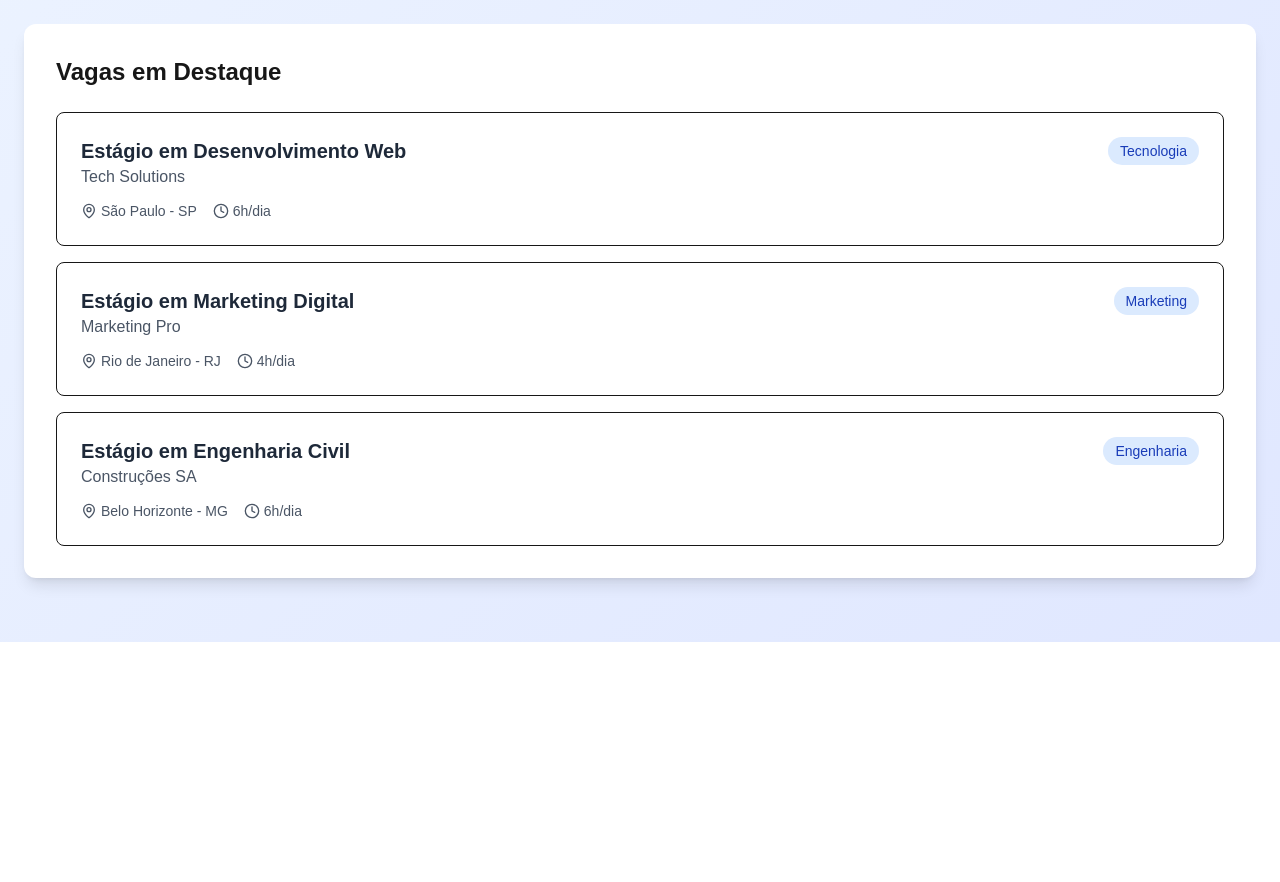
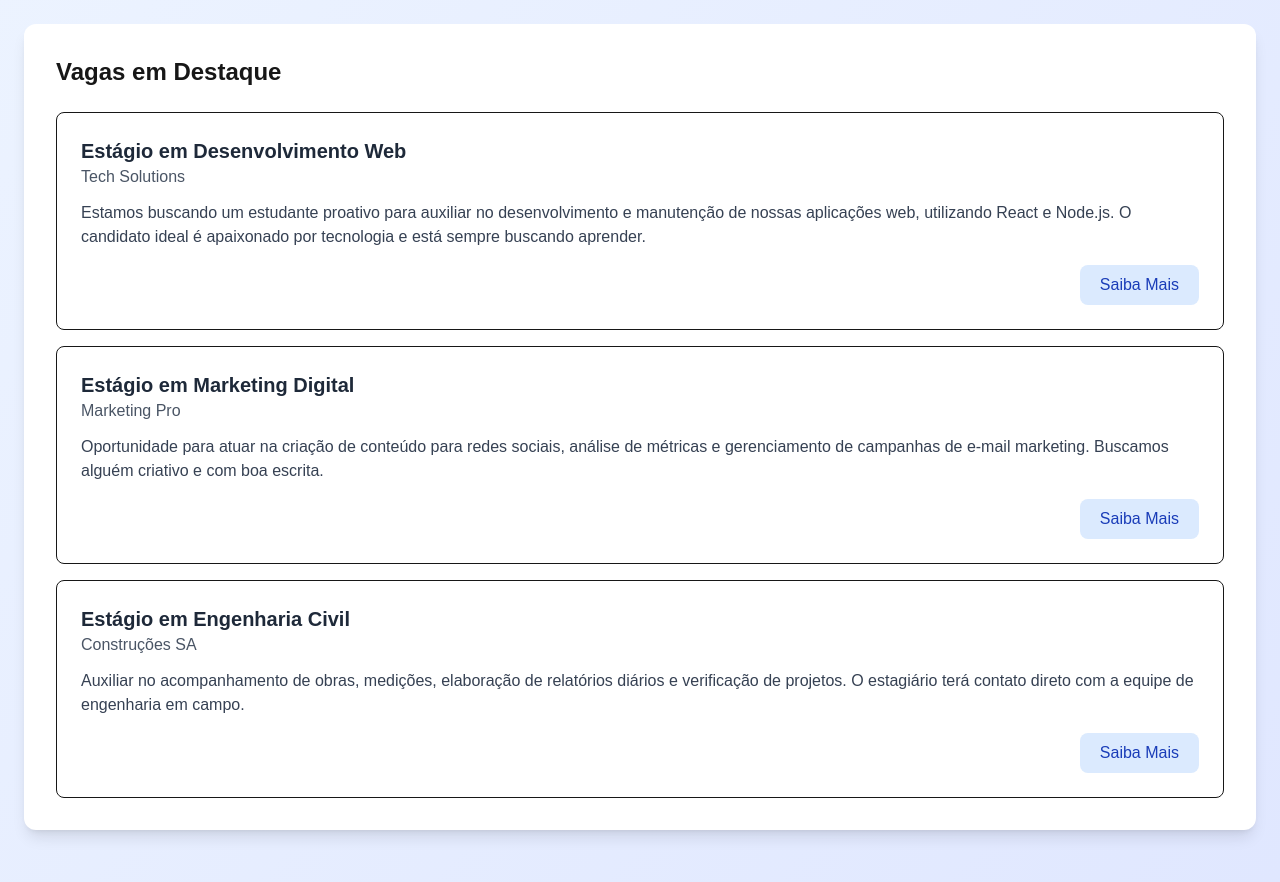
Before and after one commit to ArthurEdu05/Portal-Estagios-PS2-NextApplication, a Next.js app in the folder frontend_next/: page / in a window 1280 px wide. Shown: the part 600-1482 px from the top of the page. Before the commit the page ends 1242 px from the top, so only its background shows below. Built offline with nearby package versions, Linux system fonts and the light colour scheme.

Commit message:
feat(vagas): Implement vacancy details and new data model

```diff
--- /dev/null
+++ b/frontend_next/src/app/components/ModalDetalhesVaga.jsx
@@ -0,0 +1,76 @@
+'use client';
+import React from 'react';
+import {
+    Building2,
+    CalendarDays,
+    XCircle,
+} from 'lucide-react';
+
+export default function ModalDetalhesVaga({ vaga, fecharModal }) {
+    return (
+
+        <div className="fixed inset-0 bg-black bg-opacity-60 flex items-center justify-center z-50 p-4">
+
+            <div className="bg-white rounded-xl shadow-2xl p-8 w-full max-w-2xl relative animate-slideUp">
+
+
+                <button
+                    onClick={fecharModal}
+                    className="absolute top-4 right-4 text-gray-400 hover:text-gray-600 transition"
+                >
+                    <XCircle size={28} />
+                </button>
+
+                <h2 className="text-3xl font-bold text-gray-800 mb-2">{vaga.titulo}</h2>
+
+                <div className="flex items-center gap-2 text-lg text-gray-600 mb-6">
+                    <Building2 size={20} />
+                    <span>{vaga.empresa}</span>
+                </div>
+
+
+                <div className="grid grid-cols-2 gap-x-6 gap-y-4 mb-6 text-gray-700">
+                    <div className="flex items-center gap-2">
+                        <CalendarDays size={20} className="text-green-600" />
+                        <div>
+                            <p className="font-bold">Início do Processo</p>
+                            <p>{vaga.dataInicio}</p>
+                        </div>
+                    </div>
+                    <div className="flex items-center gap-2">
+                        <CalendarDays size={20} className="text-red-600" />
+                        <div>
+                            <p className="font-bold">Fim do Processo</p>
+                            <p>{vaga.dataFim}</p>
+                        </div>
+                    </div>
+                </div>
+
+
+                <div className="space-y-4 mb-8">
+                    <div>
+                        <h4 className="text-xl font-bold mb-2">Descrição da Vaga</h4>
+                        <p className="text-gray-600">{vaga.descricao}</p>
+                    </div>
+                </div>
+
+
+                <div className="flex gap-4">
+                    <button
+                        onClick={() => alert(`Inscrito na vaga: ${vaga.titulo}`)}
+                        className="flex-1 bg-blue-600 text-white py-3 rounded-lg hover:bg-blue-700 transition font-medium"
+                    >
+                        Inscrever-se
+                    </button>
+                    <button
+                        onClick={fecharModal}
+                        className="flex-1 bg-gray-200 text-gray-800 py-3 rounded-lg hover:bg-gray-300 transition font-medium"
+                    >
+                        Voltar
+                    </button>
+                </div>
+
+            </div>
+        </div>
+    );
+}
--- a/frontend_next/src/app/components/TelaHome.jsx
+++ b/frontend_next/src/app/components/TelaHome.jsx
@@ -1,18 +1,21 @@
 'use client';
-import React from 'react';
+import React, { useState } from 'react';
 import {
     User,
     Briefcase,
     Building2,
     LogIn,
     UserPlus,
+    TrendingUp,
     MapPin,
     Clock,
-    TrendingUp,
 } from 'lucide-react';
-
+import ModalDetalhesVaga from './ModalDetalhesVaga';
 
 export default function TelaHome({ setTela, vagasMock }) {
+
+    const [vagaSelecionada, setVagaSelecionada] = useState(null);
+
     return (
         <div className="min-h-screen bg-gradient-to-br from-blue-50 to-indigo-100">
             <nav className="bg-white shadow-lg">
@@ -43,6 +46,7 @@ export default function TelaHome({ setTela, vagasMock }) {
             </nav>
 
             <div className="max-w-7xl mx-auto px-6 py-16">
+
                 <div className="text-center mb-16">
                     <h2 className="text-5xl font-bold text-gray-800 mb-6">
                         Conectamos Talentos a Oportunidades
@@ -103,13 +107,13 @@ export default function TelaHome({ setTela, vagasMock }) {
                         Vagas em Destaque
                     </h3>
                     <div className="grid gap-4">
+
                         {vagasMock.map((vaga) => (
                             <div
                                 key={vaga.id}
                                 className="border rounded-lg p-6 hover:shadow-md transition"
                             >
-                                <div className="flex justify-between items-start mb-3">
-                                    <div>
+                                <div className="mb-3">
                                     <h4 className="text-xl font-bold text-gray-800">
                                         {vaga.titulo}
                                     </h4>
@@ -117,25 +121,31 @@ export default function TelaHome({ setTela, vagasMock }) {
                                         {vaga.empresa}
                                     </p>
                                 </div>
-                                    <span className="bg-blue-100 text-blue-800 px-3 py-1 rounded-full text-sm">
-                                        {vaga.area}
-                                    </span>
-                                </div>
-                                <div className="flex gap-4 text-sm text-gray-600">
-                                    <span className="flex items-center gap-1">
-                                        <MapPin size={16} />
-                                        {vaga.localizacao}
-                                    </span>
-                                    <span className="flex items-center gap-1">
-                                        <Clock size={16} />
-                                        {vaga.cargaHoraria}
-                                    </span>
+
+                                <p className="text-gray-700 mb-4 line-clamp-2">
+                                    {vaga.descricao}
+                                </p>
+
+                                <div className="flex justify-end">
+                                    <button
+                                        onClick={() => setVagaSelecionada(vaga)}
+                                        className="bg-blue-100 text-blue-800 font-medium py-2 px-5 rounded-lg hover:bg-blue-200 transition"
+                                    >
+                                        Saiba Mais
+                                    </button>
                                 </div>
                             </div>
                         ))}
                     </div>
                 </div>
             </div>
+
+            {vagaSelecionada && (
+                <ModalDetalhesVaga
+                    vaga={vagaSelecionada}
+                    fecharModal={() => setVagaSelecionada(null)}
+                />
+            )}
         </div>
     );
 }
--- /dev/null
+++ b/frontend_next/src/app/components/TelaVagas.jsx
@@ -0,0 +1,110 @@
+'use client';
+import React, { useState } from 'react';
+import {
+    Briefcase,
+    LogOut,
+    Search,
+} from 'lucide-react';
+import GerarCurriculoPDF from './GerarCurriculoPDF';
+import ModalDetalhesVaga from './ModalDetalhesVaga';
+
+export default function TelaVagas({ usuario, setUsuario, setTela, vagasFiltradas, filtro, setFiltro }) {
+
+    const [vagaSelecionada, setVagaSelecionada] = useState(null);
+
+    const handleLogout = () => {
+        setUsuario(null);
+        setTela('home');
+    };
+
+    return (
+        <div className="min-h-screen bg-gray-50">
+            <nav className="bg-white shadow-lg">
+                <div className="max-w-7xl mx-auto px-6 py-4 flex justify-between items-center">
+                    <div className="flex items-center gap-2">
+                        <Briefcase className="text-blue-600" size={32} />
+                        <h1 className="text-2xl font-bold text-gray-800">
+                            Portal de Estágios
+                        </h1>
+                    </div>
+                    <div className="flex items-center gap-4">
+                        <span className="text-gray-700">
+                            Olá, {usuario.nome}
+                        </span>
+
+                        {/* <GerarCurriculoPDF estudante={usuario} /> */}
+
+                        <button
+                            onClick={handleLogout}
+                            className="flex items-center gap-2 bg-red-600 text-white px-4 py-2 rounded-lg hover:bg-red-700 transition"
+                        >
+                            <LogOut size={20} />
+                            Sair
+                        </button>
+                    </div>
+                </div>
+            </nav>
+
+            <div className="max-w-7xl mx-auto px-6 py-8">
+                <div className="mb-8">
+                    <h2 className="text-3xl font-bold mb-4">
+                        Vagas Disponíveis
+                    </h2>
+                    <div className="flex gap-4">
+                        <div className="flex-1 relative">
+                            <Search
+                                className="absolute left-3 top-1/2 transform -translate-y-1/2 text-gray-400"
+                                size={20}
+                            />
+                            <input
+                                type="text"
+                                placeholder="Buscar vagas..."
+                                value={filtro}
+                                onChange={(e) => setFiltro(e.target.value)}
+                                className="w-full pl-10 pr-4 py-3 border rounded-lg focus:ring-2 focus:ring-blue-500"
+                            />
+                        </div>
+                    </div>
+                </div>
+
+                <div className="grid gap-6">
+                    {vagasFiltradas.map((vaga) => (
+                        <div
+                            key={vaga.id}
+                            className="bg-white rounded-xl shadow-lg p-6 hover:shadow-xl transition"
+                        >
+                            <div className="mb-4">
+                                <h3 className="text-2xl font-bold text-gray-800 mb-1">
+                                    {vaga.titulo}
+                                </h3>
+                                <p className="text-lg text-gray-600">
+                                    {vaga.empresa}
+                                </p>
+                            </div>
+
+                            <p className="text-gray-700 mb-4 line-clamp-3">
+                                {vaga.descricao}
+                            </p>
+
+                            <div className="flex justify-end">
+                                <button
+                                    onClick={() => setVagaSelecionada(vaga)}
+                                    className="bg-blue-600 text-white py-2 px-6 rounded-lg hover:bg-blue-700 transition font-medium"
+                                >
+                                    Saiba Mais
+                                </button>
+                            </div>
+                        </div>
+                    ))}
+                </div>
+            </div>
+
+            {vagaSelecionada && (
+                <ModalDetalhesVaga
+                    vaga={vagaSelecionada}
+                    fecharModal={() => setVagaSelecionada(null)}
+                />
+            )}
+        </div>
+    );
+}
--- a/frontend_next/src/app/page.js
+++ b/frontend_next/src/app/page.js
@@ -19,25 +19,25 @@ export default function PortalEstagios() {
             id: 1,
             titulo: 'Estágio em Desenvolvimento Web',
             empresa: 'Tech Solutions',
-            area: 'Tecnologia',
-            localizacao: 'São Paulo - SP',
-            cargaHoraria: '6h/dia',
+            descricao: 'Estamos buscando um estudante proativo para auxiliar no desenvolvimento e manutenção de nossas aplicações web, utilizando React e Node.js. O candidato ideal é apaixonado por tecnologia e está sempre buscando aprender.',
+            dataInicio: '20/11/2025',
+            dataFim: '15/12/2025',
         },
         {
             id: 2,
             titulo: 'Estágio em Marketing Digital',
             empresa: 'Marketing Pro',
-            area: 'Marketing',
-            localizacao: 'Rio de Janeiro - RJ',
-            cargaHoraria: '4h/dia',
+            descricao: 'Oportunidade para atuar na criação de conteúdo para redes sociais, análise de métricas e gerenciamento de campanhas de e-mail marketing. Buscamos alguém criativo e com boa escrita.',
+            dataInicio: '25/11/2025',
+            dataFim: '20/12/2025',
         },
         {
             id: 3,
             titulo: 'Estágio em Engenharia Civil',
             empresa: 'Construções SA',
-            area: 'Engenharia',
-            localizacao: 'Belo Horizonte - MG',
-            cargaHoraria: '6h/dia',
+            descricao: 'Auxiliar no acompanhamento de obras, medições, elaboração de relatórios diários e verificação de projetos. O estagiário terá contato direto com a equipe de engenharia em campo.',
+            dataInicio: '01/12/2025',
+            dataFim: '22/12/2025',
         },
     ];
 
```
Lines whose indentation alone changed are shown as unchanged.
